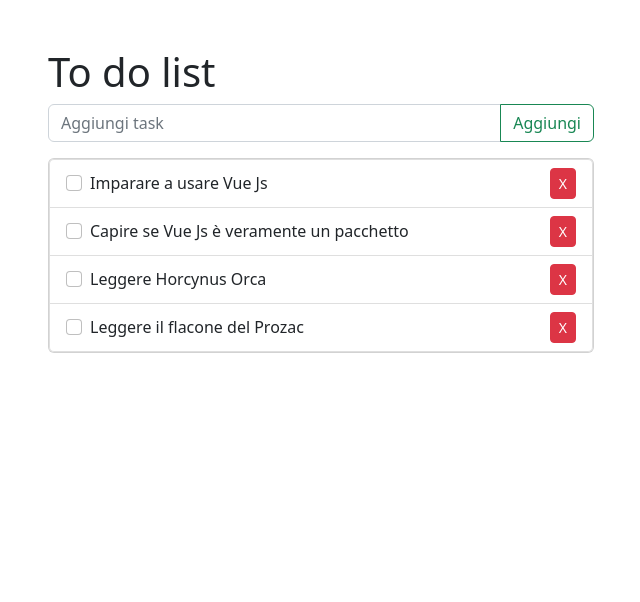
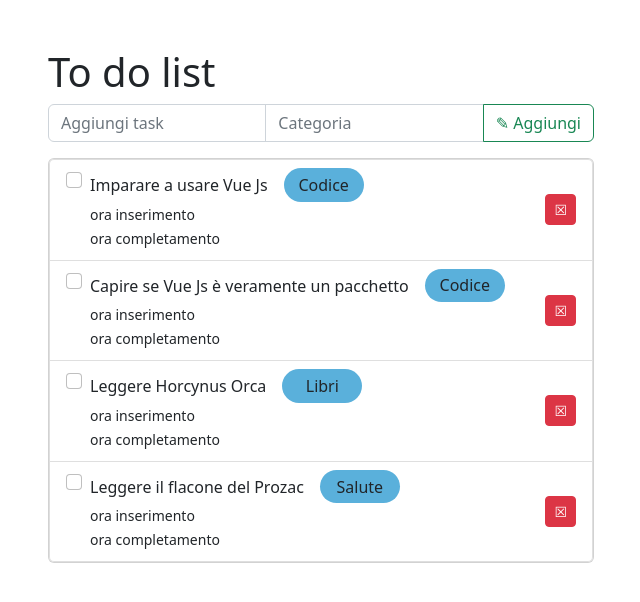
Before and after one commit to gab-che/vue-todolist, a plain HTML site: page index.html in a window 1280 px wide. Shown: the whole page, without its empty margins (319-959 px from the left). Drawn offline with nearby package versions, Linux system fonts and the light colour scheme.

Commit message:
adds category suggestions

```diff
--- a/css/style.css
+++ b/css/style.css
@@ -0,0 +1,8 @@
+#badge{
+    display: inline-block;
+    width: 80px;
+    text-align: center;
+    background-color: rgb(90, 176, 219);
+    padding: .3rem;
+    border-radius: 20px;
+}
--- a/index.html
+++ b/index.html
@@ -17,10 +17,18 @@
                     <h1>To do list</h1>
                     <div class="form">
                         <div class="input-group mb-3">
+
                             <input type="text" class="form-control" placeholder="Aggiungi task"
                             v-model="newTask.text" @keyup.enter="taskAdd">
+
+                            <input class="form-control" list="categories" placeholder="Categoria"
+                            v-model="newTask.badge" @keyup.enter="taskAdd">
+                            <datalist id="categories">
+                                <option :value="category" v-for="category in fetchCategories()">
+                            </datalist>
+
                             <button class="btn btn-outline-success" type="button" id="button-addon2"
-                            @click="taskAdd">Aggiungi</button>
+                            @click="taskAdd">&#9998; Aggiungi</button>
                         </div>
                     </div>
 
@@ -32,10 +40,16 @@
                                     <input type="checkbox" class="form-check-input"
                                         v-model="task.done">
                                     <span :class="task.done ? 'text-decoration-line-through' : ''">{{task.text}}</span>
+                                    <span id="badge" class="ms-3">{{task.badge}}</span>
+
+                                    <div class="task_time d-flex flex-column">
+                                        <span><small>ora inserimento</small></span>
+                                        <span><small>ora completamento</small></span>
+                                    </div>
                                 </label>
 
                                 <button class="btn btn-danger btn-sm ms-auto"
-                                    @click="taskDelete(i)">X</button>
+                                    @click="taskDelete(i)">&#9746;</button>
                             </div>
                         </div>
                     </div>
--- a/js/script.js
+++ b/js/script.js
@@ -7,21 +7,26 @@ createApp({
                 {
                     text: "Imparare a usare Vue Js",
                     done: false,
+                    badge: "Codice",
                 }, {
                     text: "Capire se Vue Js è veramente un pacchetto",
                     done: false,
+                    badge: "Codice",
                 }, {
                     text: "Leggere Horcynus Orca",
                     done: false,
+                    badge: "Libri",
                 }, {
                     text: "Leggere il flacone del Prozac",
                     done: false,
+                    badge: "Salute",
                 }
             ],
 
             newTask : {
                 text: "",
-            }
+                badge: "",
+            },
         }
     },
 
@@ -31,10 +36,30 @@ createApp({
         },
 
         taskAdd(){
-            this.taskList.push({
-                text : this.newTask.text,
-                done: false,
-            });
+            if(!this.newTask.text || !this.newTask.badge){
+                alert("Compila il campo mancante!")
+            } else{
+                this.taskList.push({
+                    text : this.newTask.text,
+                    done: false,
+                    badge: this.newTask.badge,
+                })
+
+            };
+
+            this.newTask.text = ''
+            this.newTask.badge = ''
         },
+
+        fetchCategories(){
+            categories = []
+            this.taskList.forEach((element)=>{
+                if(!categories.includes(element.badge)){
+                    categories.push(element.badge)
+                }
+            })
+
+            return categories
+        }
     }
 }).mount("#app");
```
